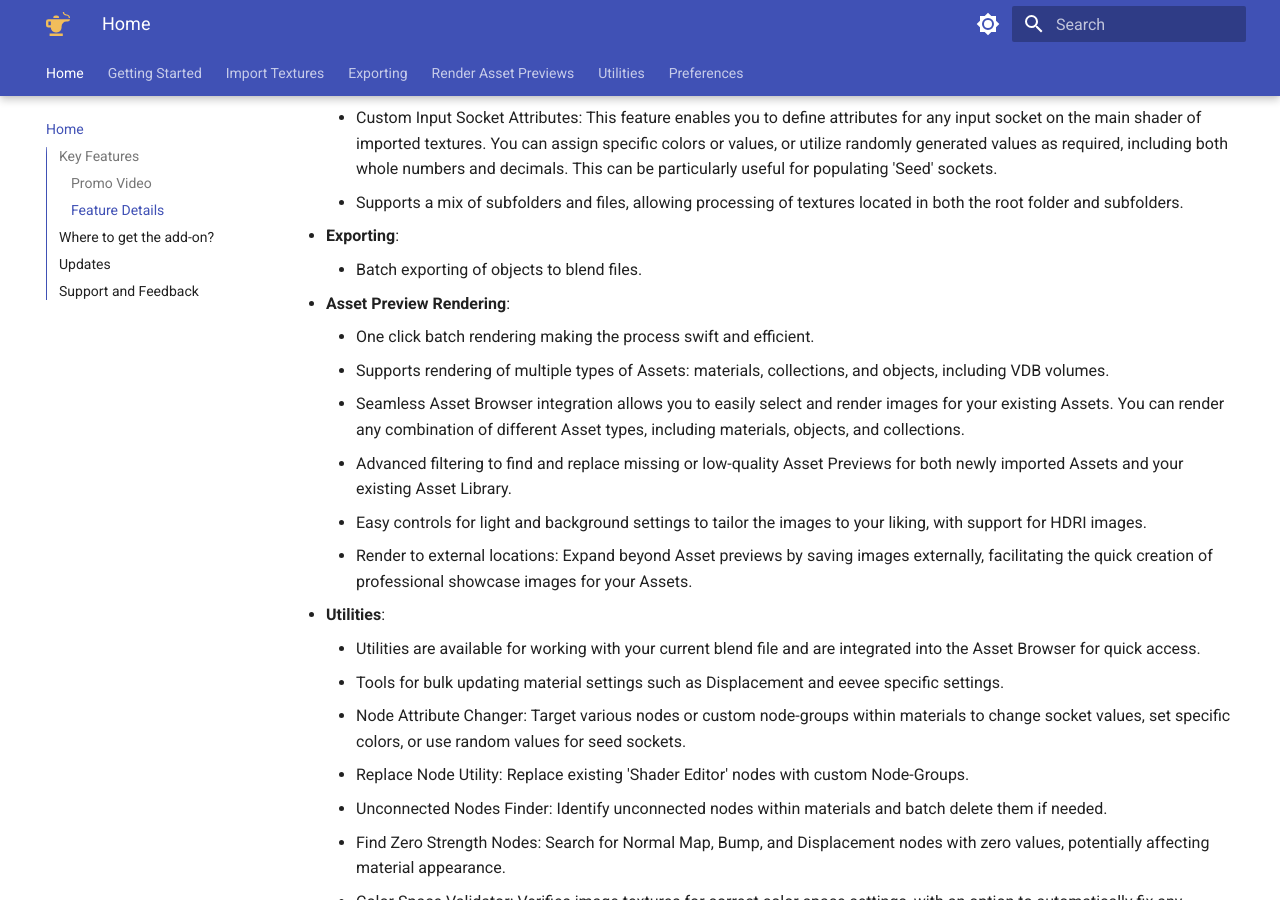
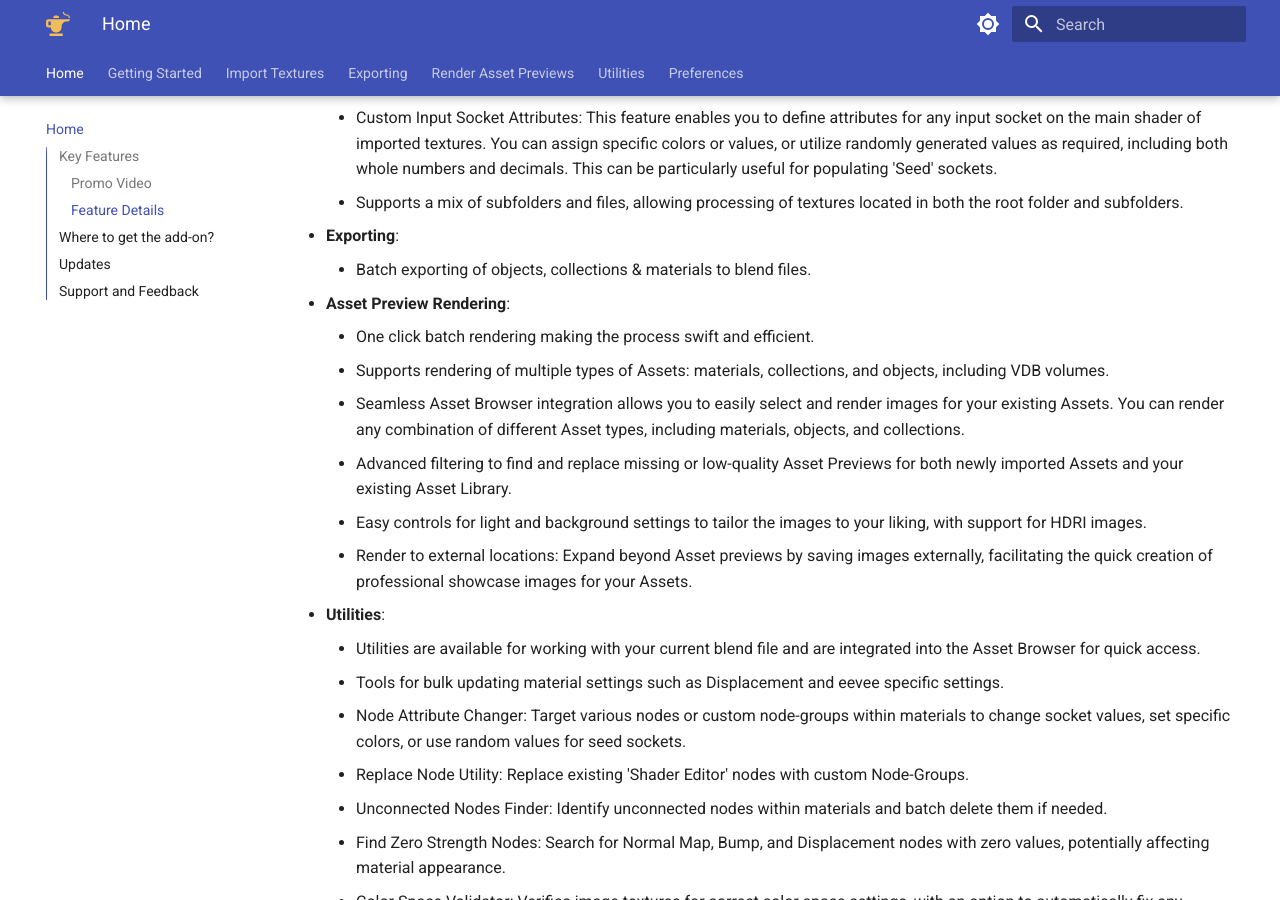
Before and after one commit to roberddd/batchgenie, an MkDocs documentation site: the page built from docs/index.md, in a window 1280 px wide and 900 px high, scrolled down 1955 px. Built offline with MkDocs 1.6.1 and Material for MkDocs 9.7.7, drawn with Linux system fonts in a browser that asks for light colours.

Commit message:
Update index.md

```diff
--- a/docs/index.md
+++ b/docs/index.md
@@ -60,7 +60,7 @@ Welcome to BatchGenie, an add-on designed to simplify and automate common Asset
     - Supports a mix of subfolders and files, allowing processing of textures located in both the root folder and subfolders.
 
 - **Exporting**:
-    - Batch exporting of objects to blend files.
+    - Batch exporting of objects, collections & materials to blend files.
 
 - **Asset Preview Rendering**:
     - One click batch rendering making the process swift and efficient.
```
